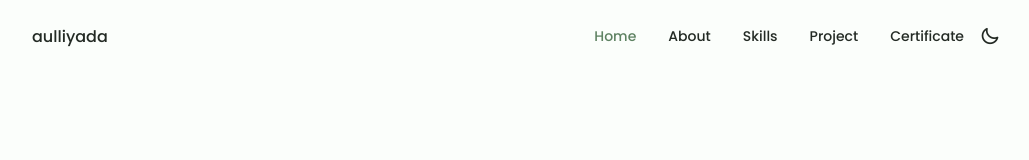
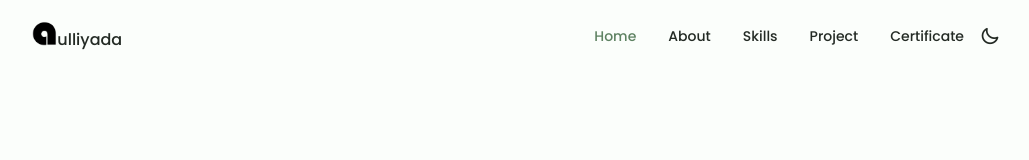
Before and after one commit to aulliyada/aulliyada.github.io, a plain HTML site: page index.html in a window 1280 px wide. Shown: the top 160 px of the page, without its empty margins (124-1153 px from the left). Drawn offline with nearby package versions, Linux system fonts and the light colour scheme.

Commit message:
deploy aulliya's portfolio

```diff
--- a/assets/css/styles.css
+++ b/assets/css/styles.css
@@ -192,6 +192,15 @@ img {
     justify-content: space-between;
     align-items: center;
 
+}
+
+.header-logo .logo-image{
+    width: 25px;
+    margin-bottom: -1px;
+}
+
+.nav__logo{
+    margin-left: -4px;
 }
 
 .nav__logo, .nav__toggle {
--- a/index.html
+++ b/index.html
@@ -26,7 +26,11 @@
     <!--==================== HEADER ====================-->
     <header class="header" id="header">
         <nav class="nav container">
-            <a href="#" class="nav__logo">aulliyada</a>
+            <div class="header-logo">
+                <img src="assets/img/logo.png" alt="" class="logo-image">
+                <a href="#" class="nav__logo">ulliyada</a>
+            </div>
+
 
             <div class="nav__menu" id="nav-menu">
                 <ul class="nav__list grid">
```
